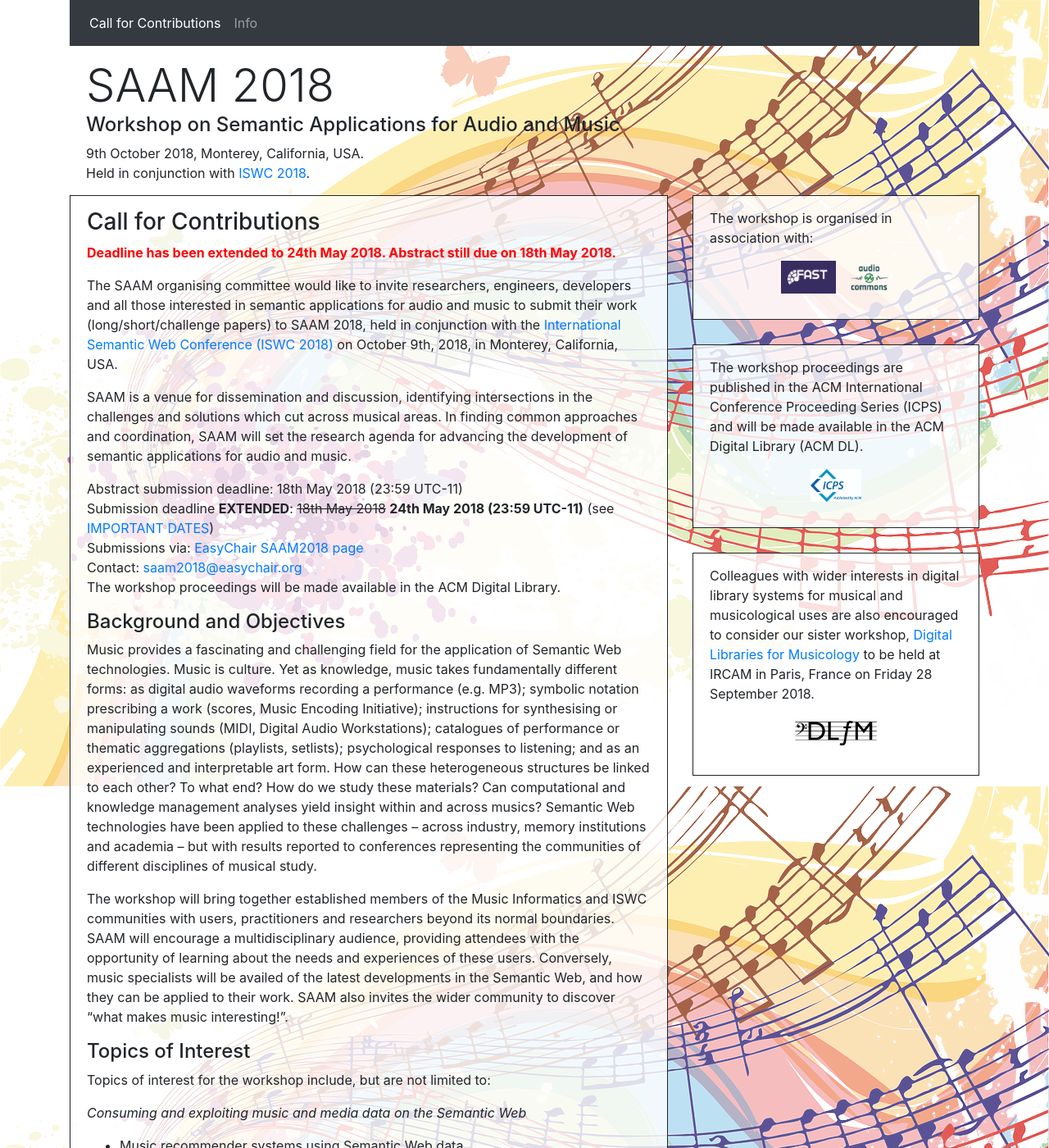
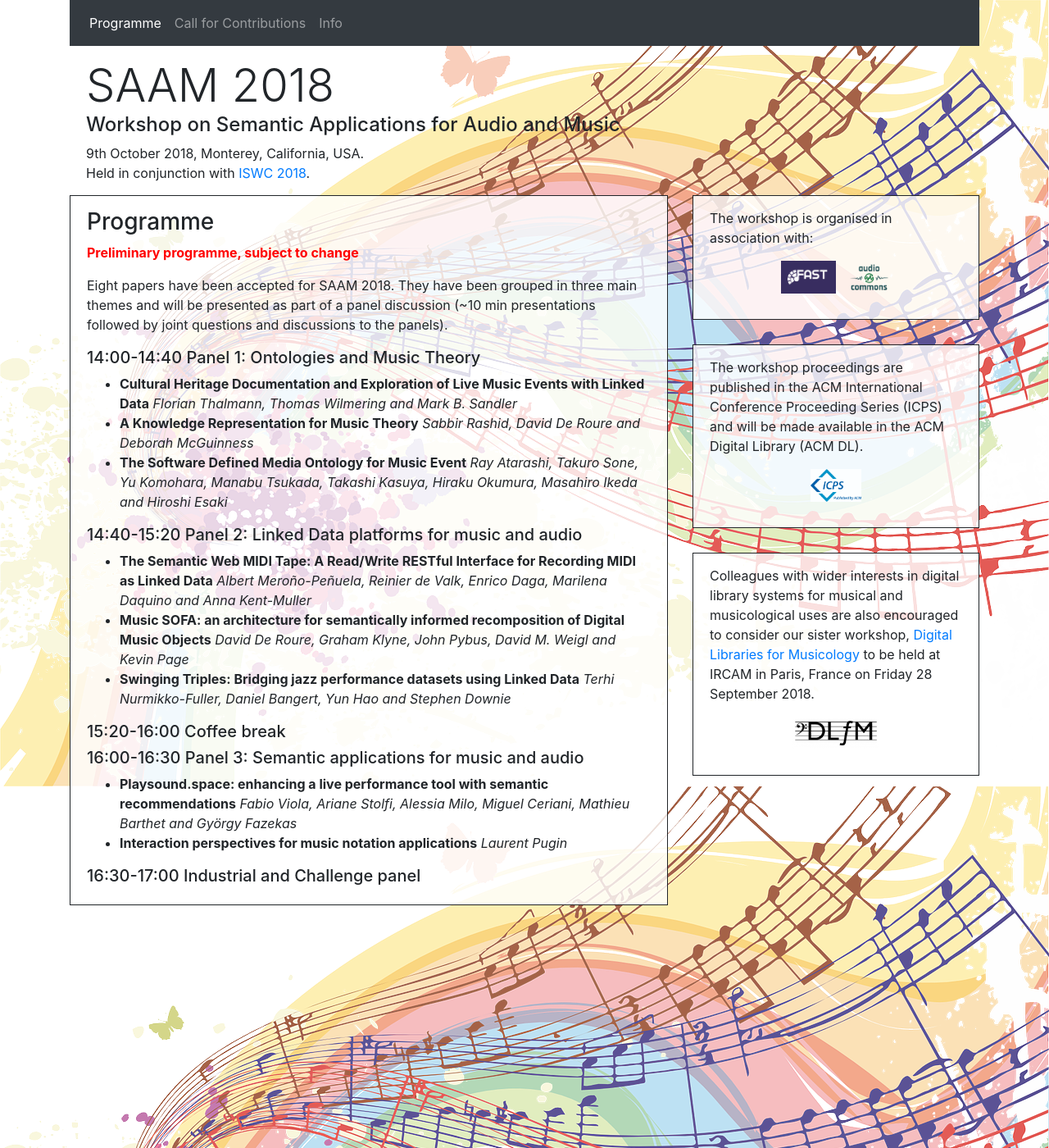
Before and after one commit to AudioCommons/SAAM2018-Website, a Jekyll site: the page built from program.md, in a window 1280 px wide and 1400 px high. Shown: the whole window at 82% size. Built offline with Jekyll 4.4.1, drawn with Linux system fonts in a browser that asks for light colours; nearby versions of some CDN libraries; some of the changed text lies outside the part shown.

Commit message:
Add programme page

```diff
--- a/_includes/header.html
+++ b/_includes/header.html
@@ -7,8 +7,11 @@
     <div class="collapse navbar-collapse" id="navbarNav">
       <!-- <div class="container"> -->
       <ul class="navbar-nav">
+        <li class="nav-item {% if page.id == 'programme' %}active{% endif %}">
+          <a class="nav-link" href="/">Programme{% if page.id == 'programme' %} <span class="sr-only">(current)</span>{% endif %}</a>
+        </li>
         <li class="nav-item {% if page.id == 'call' %}active{% endif %}">
-          <a class="nav-link" href="/">Call for Contributions{% if page.id == 'call' %} <span class="sr-only">(current)</span>{% endif %}</a>
+          <a class="nav-link" href="/call">Call for Contributions{% if page.id == 'call' %} <span class="sr-only">(current)</span>{% endif %}</a>
         </li>
         <li class="nav-item {% if page.id == 'info' %}active{% endif %}">
           <a class="nav-link" href="/info">Info{% if page.id == 'info' %} <span class="sr-only">(current)</span>{% endif %}</a>
--- a/call.md
+++ b/call.md
@@ -2,7 +2,6 @@
 layout: default
 title: Call for Contributions
 id: call
-permalink: /
 ---
 
 ### Call for Contributions
--- /dev/null
+++ b/program.md
@@ -0,0 +1,38 @@
+---
+layout: default
+title: Programme and schedule
+id: programme
+permalink: /
+---
+
+### Programme
+
+__<font color="red">Preliminary programme, subject to change</font>__
+
+Eight papers have been accepted for SAAM 2018.
+They have been grouped in three main themes and will be presented as part of a panel discussion (~10 min presentations followed by joint questions and discussions to the panels).
+
+##### 14:00-14:40 Panel 1: Ontologies and Music Theory
+-	__Cultural Heritage Documentation and Exploration of Live Music Events with Linked Data__
+  _Florian Thalmann, Thomas Wilmering and Mark B. Sandler_
+- __A Knowledge Representation for Music Theory__
+  _Sabbir Rashid, David De Roure and Deborah McGuinness_
+- __The Software Defined Media Ontology for Music Event__
+  _Ray Atarashi, Takuro Sone, Yu Komohara, Manabu Tsukada, Takashi Kasuya, Hiraku Okumura, Masahiro Ikeda and Hiroshi Esaki_
+
+##### 14:40-15:20 Panel 2: Linked Data platforms for music and audio
+- __The Semantic Web MIDI Tape: A Read/Write RESTful Interface for Recording MIDI as Linked Data__
+  _Albert Meroño-Peñuela, Reinier de Valk, Enrico Daga, Marilena Daquino and Anna Kent-Muller_
+- __Music SOFA: an architecture for semantically informed recomposition of Digital Music Objects__
+  _David De Roure, Graham Klyne, John Pybus, David M. Weigl and Kevin Page_
+- __Swinging Triples: Bridging jazz performance datasets using Linked Data__
+  _Terhi Nurmikko-Fuller, Daniel Bangert, Yun Hao and Stephen Downie_
+
+##### 15:20-16:00 Coffee break
+##### 16:00-16:30 Panel 3: Semantic applications for music and audio
+- __Playsound.space: enhancing a live performance tool with semantic recommendations__
+  _Fabio Viola, Ariane Stolfi, Alessia Milo, Miguel Ceriani, Mathieu Barthet and György Fazekas_
+- __Interaction perspectives for music notation applications__
+  _Laurent Pugin_
+
+##### 16:30-17:00 Industrial and Challenge panel
```
